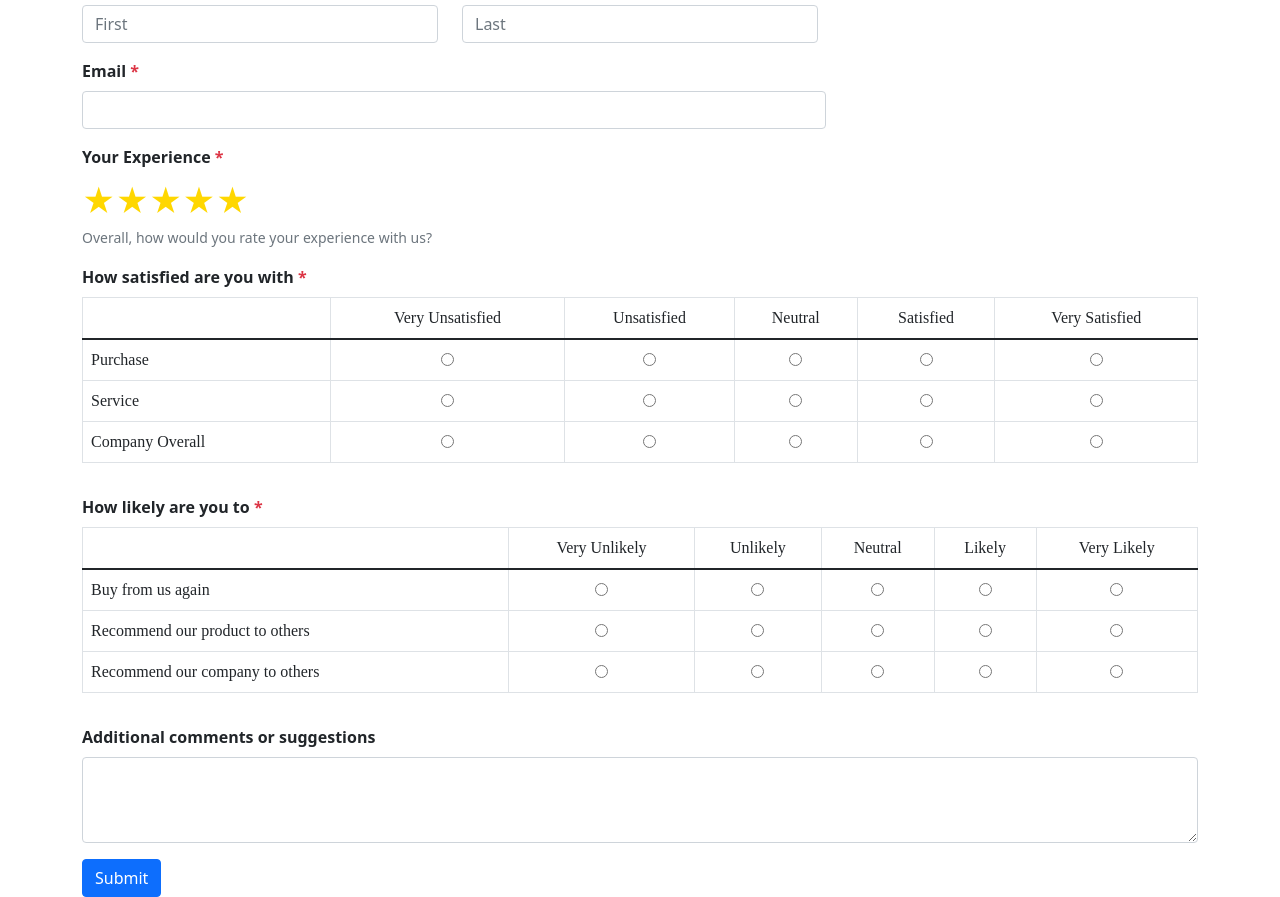
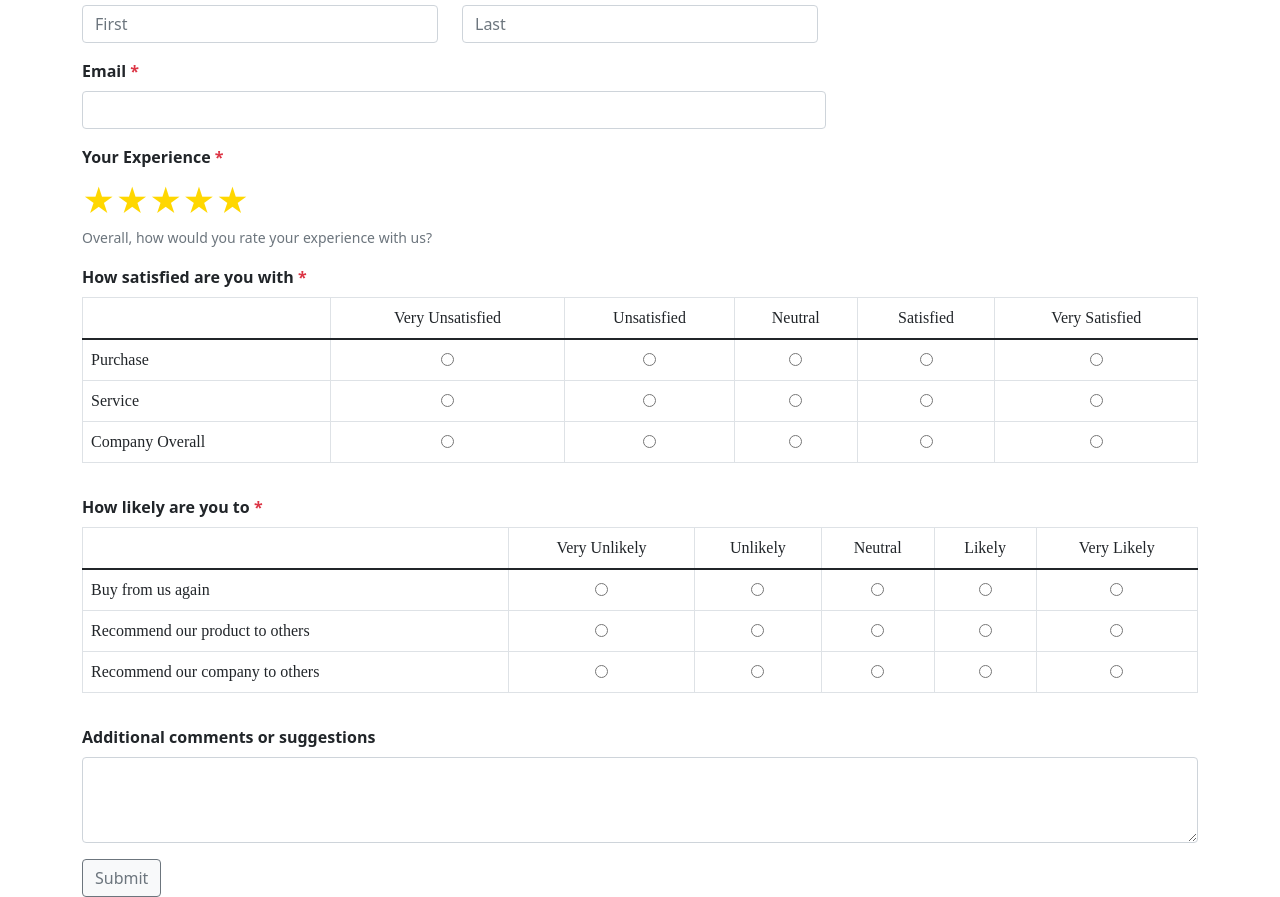
Before and after one commit to benedictvimal2/Day-12-Survey-form-task, a plain HTML site: page index.html in a window 1280 px wide. Shown: the part 137-1034 px from the top of the page. Drawn offline with nearby package versions, Linux system fonts and the light colour scheme; a web font is replaced by a local one.

Commit message:
completed task

```diff
--- a/index.html
+++ b/index.html
@@ -128,7 +128,7 @@
                 <label for="comments" class="form-label" style="font-weight: 700;">Additional comments or suggestions</label>
                 <textarea class="form-control" id="comments" rows="3"></textarea>
             </div>
-            <button type="submit" class="btn btn-primary">Submit</button>
+            <button type="submit" class="btn btn-outline-secondary btn-light">Submit</button>
         </form>
     </div>
     <script src="https://cdn.jsdelivr.net/npm/bootstrap@5.1.3/dist/js/bootstrap.bundle.min.js"></script>
```
